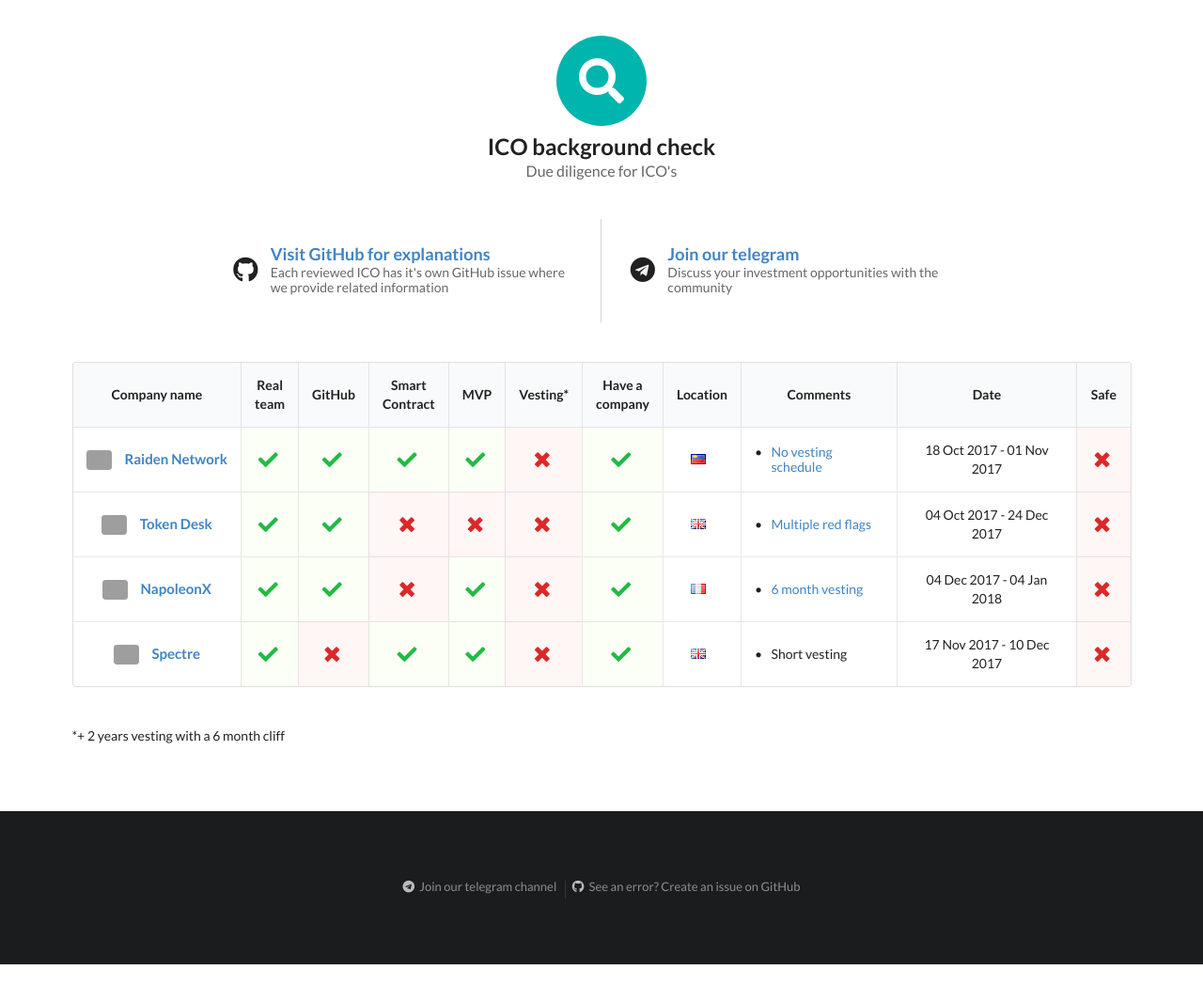
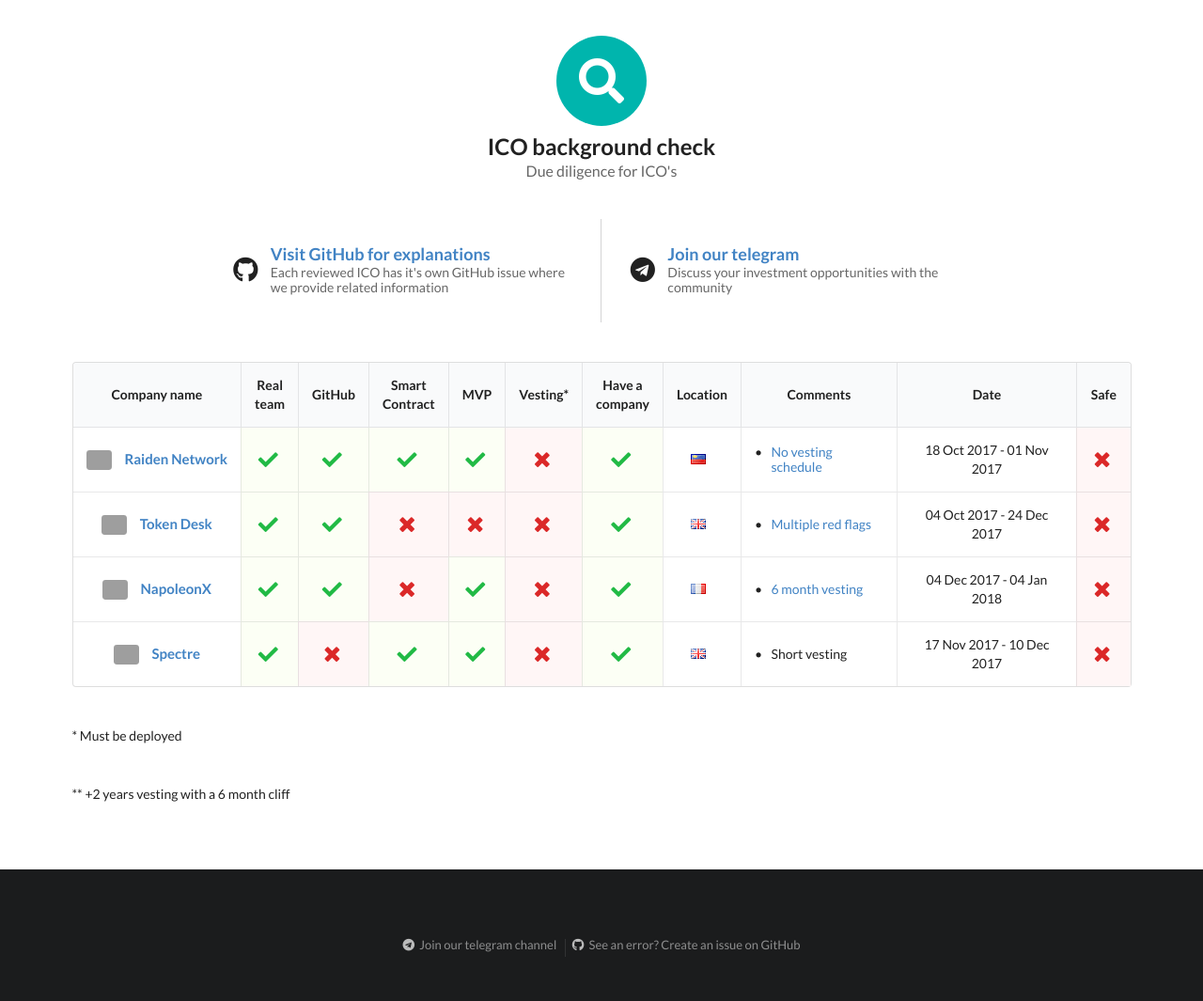
Before and after one commit to ico-check/ico-check, a Jekyll site: the page built from index.md, in a window 1280 px wide, cut to the strip 104-1192 px from the top of the page. Shown: the top 1065 px of the strip at 94% size. Built offline with Jekyll 4.4.1, drawn with Linux system fonts in a browser that asks for light colours; nearby versions of some CDN libraries; before the commit the page ends 1130 px from its top, so only the background shows below that; grey boxes are pictures that could not be loaded.

Commit message:
Update home.html
- smart contract field edited
- added div for  * Must be deployed

```diff
--- a/_layouts/home.html
+++ b/_layouts/home.html
@@ -88,7 +88,7 @@
         </tr>
         <tr>
           <td class="three-wide">
-            Vesting*
+            Vesting**
           </td>
           {% include bool-cell.html value=ico.min-vesting %}
         </tr>
@@ -171,5 +171,8 @@
 
 
 <div class="ui top-padded container">
-  *+ 2 years vesting with a 6 month cliff
+  * Must be deployed
 </div>
+<div class="ui top-padded container">
+  ** +2 years vesting with a 6 month cliff
+</div>
```
Also changed, not shown: other parts of _layouts/home.html (+1 -1 lines).
